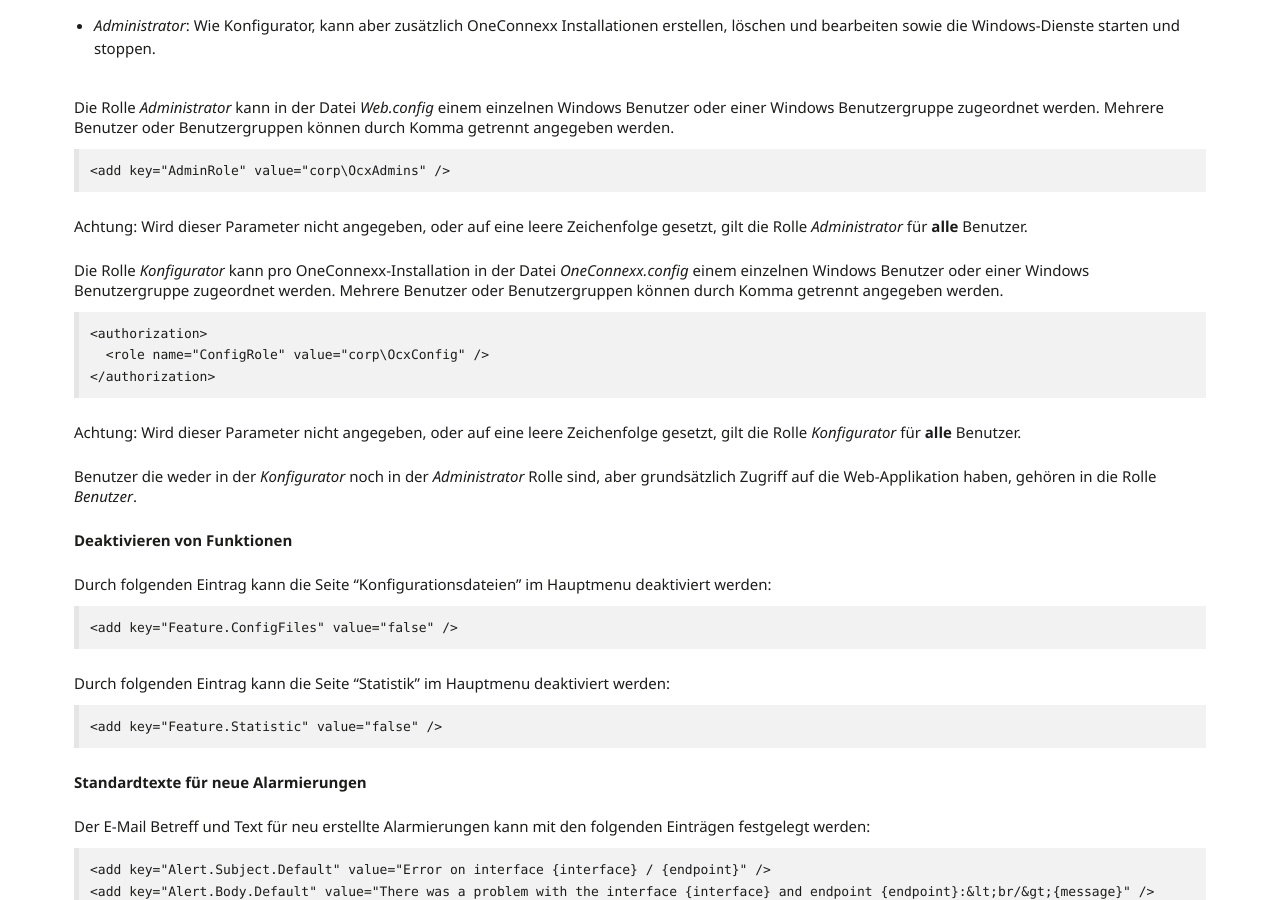
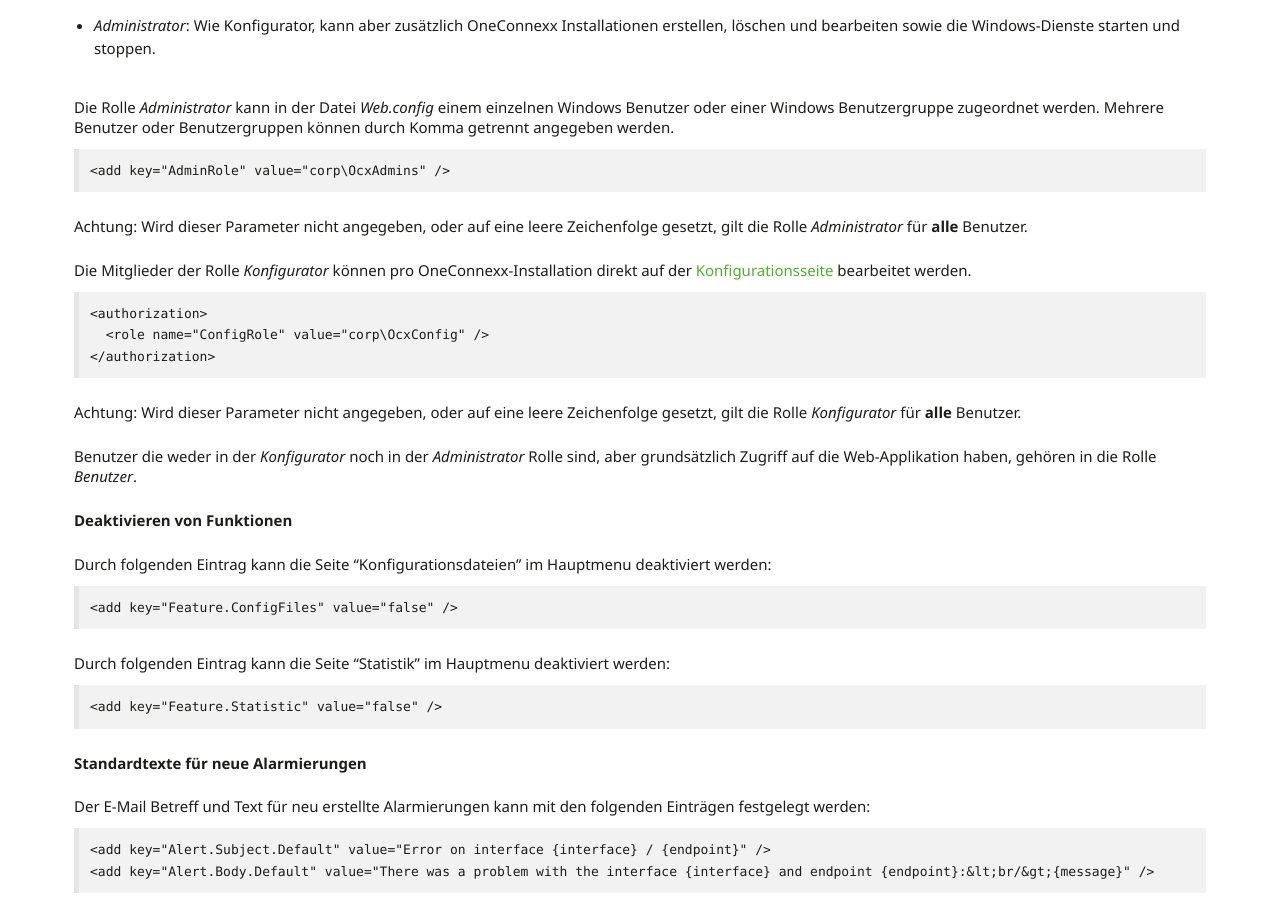
Before and after one commit to primesoft-group/oneconnexx-docs, a Jekyll site: the page built from _pages/setup/de/web.md, in a window 1280 px wide and 900 px high, scrolled down 3814 px. Built offline with Jekyll 4.4.1, drawn with Linux system fonts in a browser that asks for light colours; nearby versions of some CDN libraries; some web fonts are replaced.

Commit message:
Update web.md

````diff
--- a/_pages/setup/de/web.md
+++ b/_pages/setup/de/web.md
@@ -156,7 +156,7 @@
 
 Achtung: Wird dieser Parameter nicht angegeben, oder auf eine leere Zeichenfolge gesetzt, gilt die Rolle *Administrator* für **alle** Benutzer.
 
-Die Rolle *Konfigurator* kann pro OneConnexx-Installation in der Datei *OneConnexx.config* einem einzelnen Windows Benutzer oder einer Windows Benutzergruppe zugeordnet werden. Mehrere Benutzer oder Benutzergruppen können durch Komma getrennt angegeben werden.
+Die Mitglieder der Rolle *Konfigurator* können pro OneConnexx-Installation direkt auf der [Konfigurationsseite]({{site.baseurl }}/webclient/de/konfiguration/) bearbeitet werden.
 
 ```
 <authorization>
````
